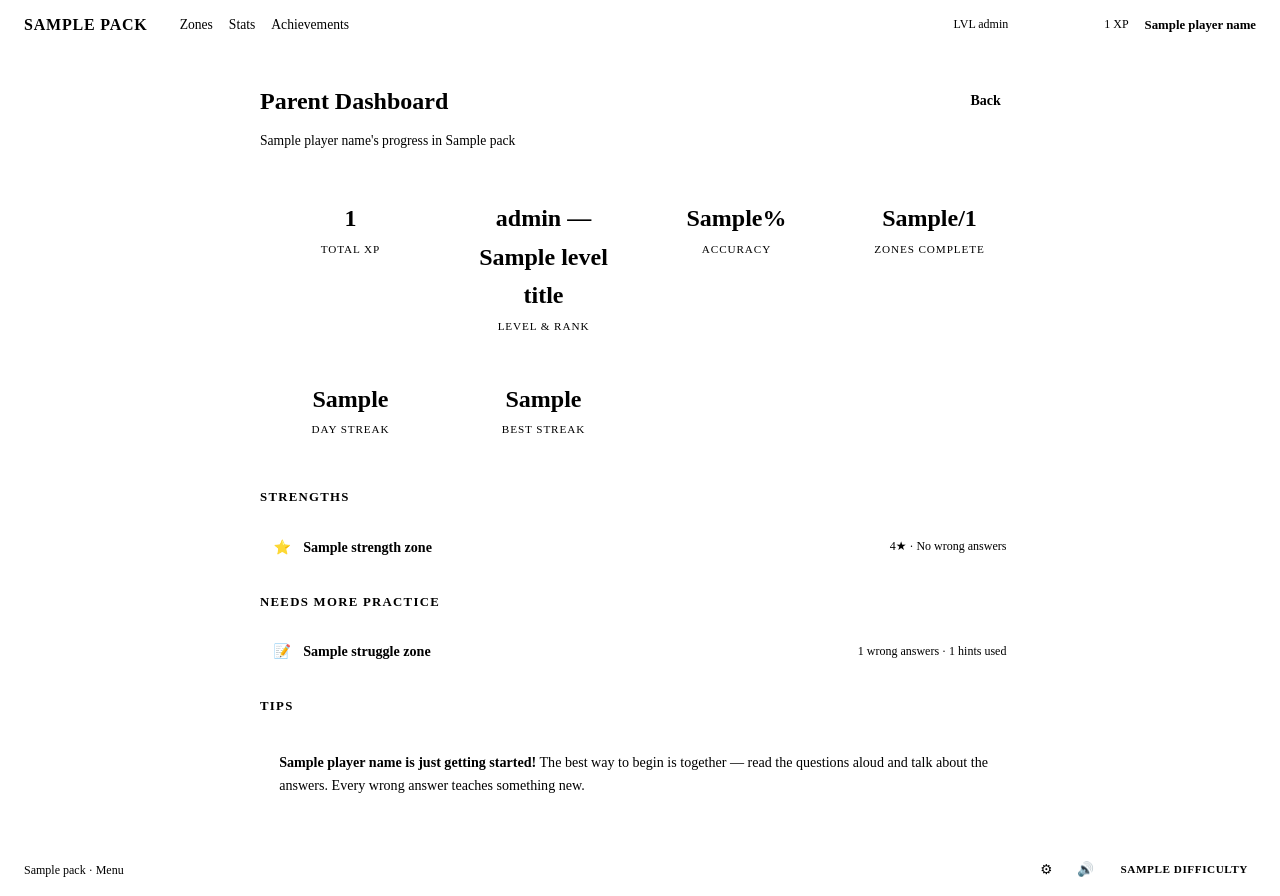
After one commit to thorski1/quest-engine, a Python web app: template engine/web/templates/parent.html in a window 1280 px wide. The commit adds this page. Run offline with Jinja, Linux system fonts and the light colour scheme; the template is opened without the code that fills it: most values are stand-ins (such as "Sample title", 1, 10 or a date in 2020).

Commit message:
feat: parent dashboard for kids_mode packs
Shows parents:
- Total XP, level, accuracy %, zones completed, streaks
- Strength zones (3-star, no wrong answers)
- Struggle zones (most wrong answers + hints used)
- Contextual tips based on child's accuracy level
- 👪 icon in footer (only for playful/kids_mode packs)

Co-Authored-By: Claude Sonnet 4.6 <noreply@anthropic.com>

```diff
--- a/engine/web/templates/base.html
+++ b/engine/web/templates/base.html
@@ -55,6 +55,9 @@
 <footer class="site-footer" role="contentinfo">
   <span>{{ pack.title }} · <a href="{{ pack_url_prefix }}/" class="footer-link">Menu</a></span>
   <div style="display:flex;align-items:center;gap:0.75rem;">
+    {% if theme == "playful" %}
+    <a href="{{ pack_url_prefix }}/parent" class="action-btn" style="padding:0.2rem 0.4rem;font-size:0.85rem;" title="Parent Dashboard" aria-label="Parent Dashboard">👪</a>
+    {% endif %}
     <a href="{{ pack_url_prefix }}/settings" class="action-btn" style="padding:0.2rem 0.4rem;font-size:0.85rem;" title="Settings" aria-label="Settings">⚙</a>
     <button class="sound-toggle" onclick="toggleSound(this)" aria-label="Toggle sound effects" title="Toggle sound">
       <span class="sound-icon">🔊</span>
--- /dev/null
+++ b/engine/web/templates/parent.html
@@ -0,0 +1,151 @@
+{% extends "base.html" %}
+
+{% block extra_head %}
+<style>
+  .parent-page { max-width: 760px; margin: 0 auto; }
+  .parent-header { display: flex; align-items: center; justify-content: space-between; margin-bottom: 0.5rem; }
+  .parent-title { font-size: 1.5rem; font-weight: 700; color: var(--text-bright); }
+  .parent-subtitle { color: var(--text-dim); font-size: 0.85rem; margin-bottom: 2rem; }
+
+  .parent-summary {
+    display: grid; grid-template-columns: repeat(auto-fill, minmax(150px, 1fr));
+    gap: 0.75rem; margin-bottom: 2rem;
+  }
+  .ps-card {
+    background: var(--bg-surface); border: 1px solid var(--border);
+    border-radius: var(--radius-lg); padding: 1rem; text-align: center;
+  }
+  .ps-value { font-size: 1.5rem; font-weight: 800; color: var(--text-bright); }
+  .ps-label { font-size: 0.7rem; color: var(--text-dim); text-transform: uppercase; letter-spacing: 0.08em; margin-top: 0.2rem; }
+  .ps-good .ps-value { color: var(--primary); }
+  .ps-warn .ps-value { color: var(--warn); }
+
+  .section-label {
+    font-size: 0.8rem; font-weight: 700; text-transform: uppercase;
+    letter-spacing: 0.1em; color: var(--text-dim); margin-bottom: 0.75rem; margin-top: 1.5rem;
+    padding-bottom: 0.4rem; border-bottom: 1px solid var(--border);
+  }
+
+  .strength-list, .struggle-list { display: flex; flex-direction: column; gap: 0.5rem; margin-bottom: 1.5rem; }
+  .strength-row, .struggle-row {
+    display: flex; align-items: center; gap: 0.75rem;
+    padding: 0.6rem 0.85rem; background: var(--bg-surface);
+    border: 1px solid var(--border); border-radius: var(--radius); font-size: 0.88rem;
+  }
+  .strength-row { border-left: 3px solid var(--primary); }
+  .struggle-row { border-left: 3px solid var(--warn); }
+  .sr-name { flex: 1; font-weight: 600; color: var(--text-bright); }
+  .sr-detail { font-size: 0.75rem; color: var(--text-dim); }
+
+  .activity-grid {
+    display: grid; grid-template-columns: repeat(7, 1fr); gap: 3px; margin-bottom: 1.5rem;
+  }
+  .activity-cell {
+    aspect-ratio: 1; border-radius: 3px; background: var(--bg-raised);
+    transition: background 0.15s;
+  }
+  .activity-cell.level-1 { background: rgba(0, 229, 160, 0.2); }
+  .activity-cell.level-2 { background: rgba(0, 229, 160, 0.4); }
+  .activity-cell.level-3 { background: rgba(0, 229, 160, 0.7); }
+  .activity-cell.level-4 { background: var(--primary); }
+  [data-theme="playful"] .activity-cell.level-1 { background: rgba(108, 92, 231, 0.2); }
+  [data-theme="playful"] .activity-cell.level-2 { background: rgba(108, 92, 231, 0.4); }
+  [data-theme="playful"] .activity-cell.level-3 { background: rgba(108, 92, 231, 0.7); }
+  [data-theme="playful"] .activity-cell.level-4 { background: var(--primary); }
+  .activity-label { font-size: 0.7rem; color: var(--text-dim); text-align: center; }
+
+  .tip-box {
+    padding: 1rem 1.2rem; background: var(--lesson-bg); border: 1px solid var(--lesson-border);
+    border-radius: var(--radius-lg); font-size: 0.88rem; line-height: 1.6; color: var(--text);
+  }
+  .tip-box strong { color: var(--text-bright); }
+</style>
+{% endblock %}
+
+{% block content %}
+<div class="parent-page">
+
+  <div class="parent-header">
+    <h1 class="parent-title">Parent Dashboard</h1>
+    <a href="{{ pack_url_prefix }}/" class="btn btn-ghost">Back</a>
+  </div>
+  <p class="parent-subtitle">{{ player_name }}'s progress in {{ pack.title }}</p>
+
+  <!-- ── Summary cards ─────────────────────────────────────────────── -->
+  <div class="parent-summary">
+    <div class="ps-card ps-good">
+      <div class="ps-value">{{ total_xp }}</div>
+      <div class="ps-label">Total XP</div>
+    </div>
+    <div class="ps-card">
+      <div class="ps-value">{{ level }} — {{ level_title }}</div>
+      <div class="ps-label">Level & Rank</div>
+    </div>
+    <div class="ps-card {% if accuracy_pct >= 70 %}ps-good{% elif accuracy_pct >= 50 %}{% else %}ps-warn{% endif %}">
+      <div class="ps-value">{{ accuracy_pct }}%</div>
+      <div class="ps-label">Accuracy</div>
+    </div>
+    <div class="ps-card">
+      <div class="ps-value">{{ completed_zones }}/{{ total_zones }}</div>
+      <div class="ps-label">Zones Complete</div>
+    </div>
+    <div class="ps-card">
+      <div class="ps-value">{{ daily_streak }}</div>
+      <div class="ps-label">Day Streak</div>
+    </div>
+    <div class="ps-card">
+      <div class="ps-value">{{ max_streak }}</div>
+      <div class="ps-label">Best Streak</div>
+    </div>
+  </div>
+
+  <!-- ── Strengths ─────────────────────────────────────────────────── -->
+  {% if strength_zones %}
+  <div class="section-label">Strengths</div>
+  <div class="strength-list">
+    {% for sz in strength_zones %}
+    <div class="strength-row">
+      <span>⭐</span>
+      <span class="sr-name">{{ sz.name }}</span>
+      <span class="sr-detail">{{ sz.stars }}★ · No wrong answers</span>
+    </div>
+    {% endfor %}
+  </div>
+  {% endif %}
+
+  <!-- ── Areas needing practice ────────────────────────────────────── -->
+  {% if struggle_zones %}
+  <div class="section-label">Needs More Practice</div>
+  <div class="struggle-list">
+    {% for sz in struggle_zones %}
+    <div class="struggle-row">
+      <span>📝</span>
+      <span class="sr-name">{{ sz.name }}</span>
+      <span class="sr-detail">{{ sz.wrong_count }} wrong answers · {{ sz.hint_count }} hints used</span>
+    </div>
+    {% endfor %}
+  </div>
+  {% endif %}
+
+  <!-- ── Tips for parents ──────────────────────────────────────────── -->
+  <div class="section-label">Tips</div>
+  <div class="tip-box">
+    {% if accuracy_pct >= 85 %}
+      <strong>{{ player_name }} is doing wonderfully!</strong> They're answering most questions correctly.
+      Consider increasing the difficulty in Settings to keep them challenged and growing.
+    {% elif accuracy_pct >= 60 %}
+      <strong>{{ player_name }} is making great progress.</strong> They're learning and improving.
+      If they get stuck, encourage them to use hints — that's what they're for! Reading the lesson
+      after a wrong answer is one of the best ways to learn.
+    {% elif accuracy_pct >= 1 %}
+      <strong>{{ player_name }} is working hard.</strong> Some topics are tough right now, and that's okay.
+      Try sitting together for a few challenges — reading the questions aloud can help younger learners.
+      Consider switching to Easy difficulty in Settings for a confidence boost.
+    {% else %}
+      <strong>{{ player_name }} is just getting started!</strong> The best way to begin is together —
+      read the questions aloud and talk about the answers. Every wrong answer teaches something new.
+    {% endif %}
+  </div>
+
+</div>
+{% endblock %}
```
Also changed, not shown: engine/web/hub.py (+7 -0 lines), engine/web/state.py (+46 -0 lines).
